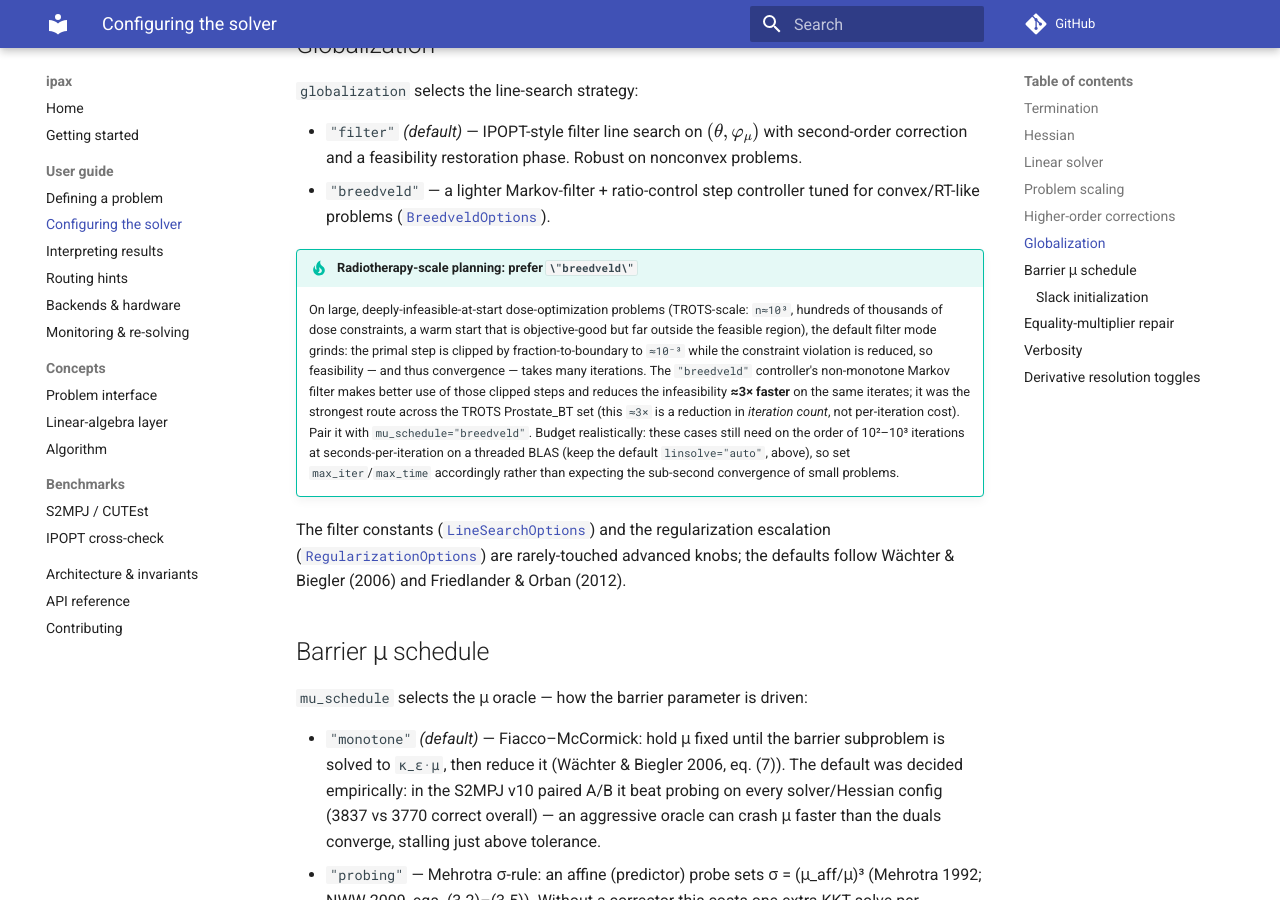
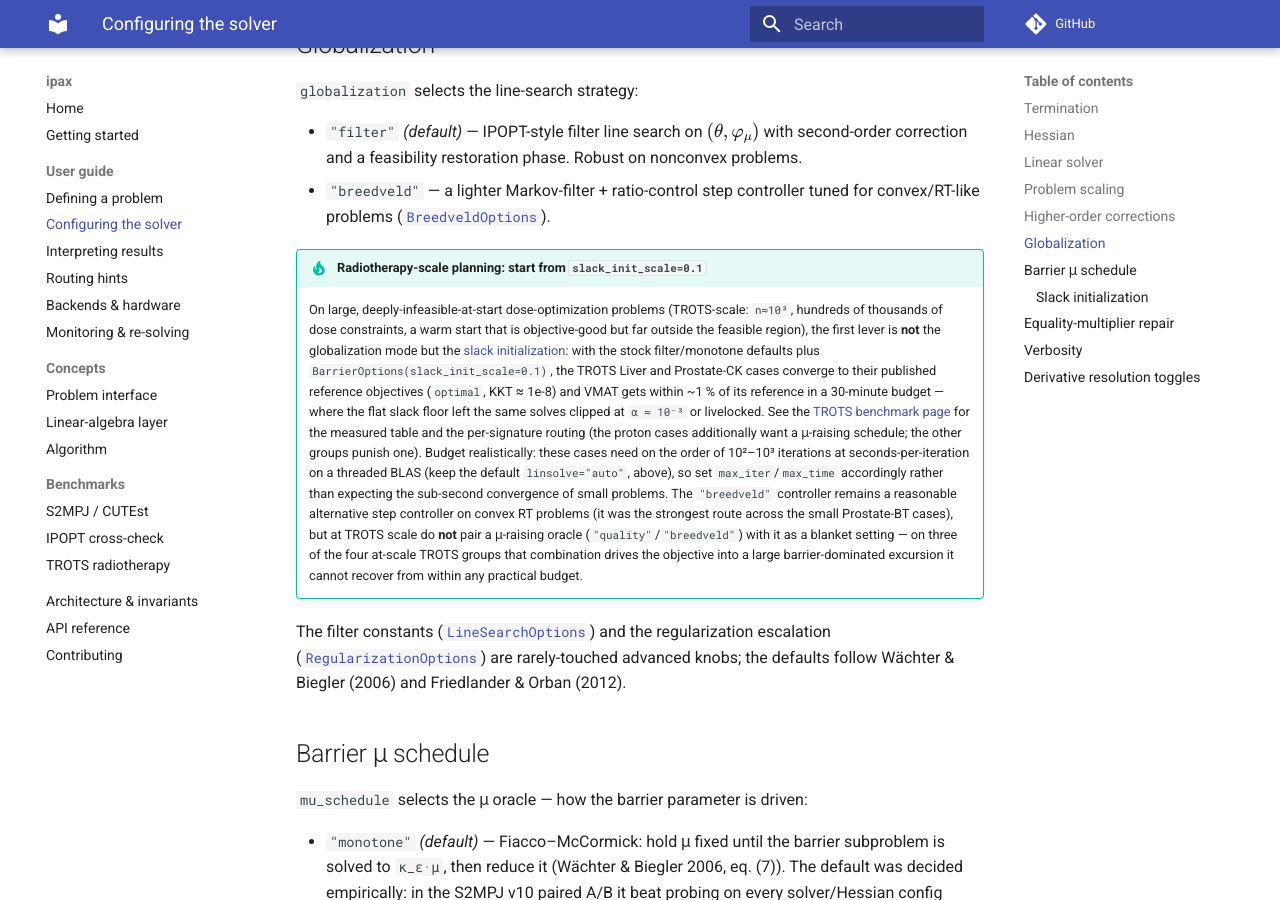
Before and after one commit to wahln/ipax, an MkDocs documentation site: the page built from docs/guide/options.md, in a window 1280 px wide and 900 px high, scrolled down 4500 px. Built offline with MkDocs 1.6.1 and Material for MkDocs 9.7.7, drawn with Linux system fonts in a browser that asks for light colours; comment, search, counter and statistics services are not loaded; some of the changed text lies outside the part shown.

Commit message:
docs(benchmarks): measured TROTS RT recipe page; correct the RT routing advice
The 2026-08-04 TROTS campaign (first + second patients of every group,
30-min budgets) established a validated RT recipe and refuted the previous
guidance:

- slack_init_scale=0.1 on the stock defaults is the universal RT lever:
  Liver_01/02 and Prostate_CK_02 reach `optimal` at their published
  reference objectives (KKT ~1e-8), CK_01 `acceptable` at 2.82583 vs ref
  2.825806 (previously livelocked at cviol 54), VMAT descends to within
  ~1% of reference, and the proton cases unclip from the alpha~1e-3 grind.
- The mu-raising stack (quality mu + breedveld globalization +
  kappa_centrality=1e-4 + slack) is a proton-only branch: certified
  32.650/42.925 vs refs 32.689/42.938 with the transient excursion cut
  1925 -> 104, but it blows up Liver/CK/VMAT (peak |obj| 1e4-1e6) — the
  earlier "prefer breedveld at RT scale" tip in the options guide was a
  BT/Protons-only extrapolation and is replaced.

New docs/benchmarks/trots.md carries the measured tables, the two-branch
routing rule, the mechanism notes, and the known limits (VMAT last mile,
HN per-iteration scale). The TROTS runner gains the A/B lever flags
(--slack-init-scale, --kappa-centrality, --mu-schedule, --globalization)
so the page is reproducible with checked-in code.

Co-Authored-By: Claude Fable 5 <noreply@anthropic.com>

````diff
--- a/docs/guide/options.md
+++ b/docs/guide/options.md
@@ -205,21 +205,30 @@ bounds, so they never hurt there. Tune Gondzio via
 - `"breedveld"` — a lighter Markov-filter + ratio-control step controller tuned
   for convex/RT-like problems ([`BreedveldOptions`](../reference.md#ipax.options.BreedveldOptions)).
 
-!!! tip "Radiotherapy-scale planning: prefer `\"breedveld\"`"
+!!! tip "Radiotherapy-scale planning: start from `slack_init_scale=0.1`"
     On large, deeply-infeasible-at-start dose-optimization problems (TROTS-scale:
     `n≈10³`, hundreds of thousands of dose constraints, a warm start that is
-    objective-good but far outside the feasible region), the default filter mode
-    grinds: the primal step is clipped by fraction-to-boundary to `≈10⁻³` while
-    the constraint violation is reduced, so feasibility — and thus convergence —
-    takes many iterations. The `"breedveld"` controller's non-monotone Markov
-    filter makes better use of those clipped steps and reduces the infeasibility
-    **≈3× faster** on the same iterates; it was the strongest route across the
-    TROTS Prostate_BT set (this `≈3×` is a reduction in *iteration count*, not
-    per-iteration cost). Pair it with `mu_schedule="breedveld"`. Budget
-    realistically: these cases still need on the order of 10²–10³ iterations at
-    seconds-per-iteration on a threaded BLAS (keep the default `linsolve="auto"`,
-    above), so set `max_iter`/`max_time` accordingly rather than expecting the
-    sub-second convergence of small problems.
+    objective-good but far outside the feasible region), the first lever is
+    **not** the globalization mode but the
+    [slack initialization](#slack-initialization): with the stock
+    filter/monotone defaults plus `BarrierOptions(slack_init_scale=0.1)`, the
+    TROTS Liver and Prostate-CK cases converge to their published reference
+    objectives (`optimal`, KKT ≈ 1e-8) and VMAT gets within ~1 % of its
+    reference in a 30-minute budget — where the flat slack floor left the same
+    solves clipped at `α ≈ 10⁻³` or livelocked. See the
+    [TROTS benchmark page](../benchmarks/trots.md) for the measured table and
+    the per-signature routing (the proton cases additionally want a μ-raising
+    schedule; the other groups punish one). Budget realistically: these cases
+    need on the order of 10²–10³ iterations at seconds-per-iteration on a
+    threaded BLAS (keep the default `linsolve="auto"`, above), so set
+    `max_iter`/`max_time` accordingly rather than expecting the sub-second
+    convergence of small problems. The `"breedveld"` controller remains a
+    reasonable alternative step controller on convex RT problems (it was the
+    strongest route across the small Prostate-BT cases), but at TROTS scale do
+    **not** pair a μ-raising oracle (`"quality"`/`"breedveld"`) with it as a
+    blanket setting — on three of the four at-scale TROTS groups that
+    combination drives the objective into a large barrier-dominated excursion
+    it cannot recover from within any practical budget.
 
 The filter constants
 ([`LineSearchOptions`](../reference.md#ipax.options.LineSearchOptions)) and the
@@ -299,11 +308,14 @@ ipax.Options(barrier=BarrierOptions(slack_init_scale=0.1))
 ```
 
 It is **opt-in** because the benefit is specific to badly-infeasible,
-many-constraint starts (radiotherapy-scale problems are the motivating case,
-where it reaches feasibility in roughly half the iterations); on the general
-corpus it is net-neutral, so the default leaves the solver unchanged. A value in
-`[0.05, 0.5]` matches the constraint scale on such problems; `0.0` keeps the flat
-floor.
+many-constraint starts; on the general corpus it is net-neutral, so the default
+leaves the solver unchanged. Radiotherapy-scale problems are the motivating
+case, and there the lever is decisive, not incremental: with `0.1` the TROTS
+Liver and Prostate-CK cases go from grinding/livelocked to `optimal` at their
+published reference objectives, VMAT reaches feasibility in ~120 instead of
+~180 iterations, and the proton cases unclip from the `α ≈ 10⁻³` grind (see
+the [TROTS benchmark page](../benchmarks/trots.md)). A value in `[0.05, 0.5]`
+matches the constraint scale on such problems; `0.0` keeps the flat floor.
 
 ## Equality-multiplier repair
 
--- a/mkdocs.yml
+++ b/mkdocs.yml
@@ -29,6 +29,7 @@ nav:
   - Benchmarks:
       - S2MPJ / CUTEst: benchmarks/s2mpj.md
       - IPOPT cross-check: benchmarks/ipopt.md
+      - TROTS radiotherapy: benchmarks/trots.md
   - Architecture & invariants: architecture.md
   - API reference: reference.md
   - Contributing: contributing.md
````
Also changed, not shown: docs/benchmarks/trots.md (added, +140 -0 lines), docs/guide/routing-hints.md (+1 -1 lines), 1 other file.
